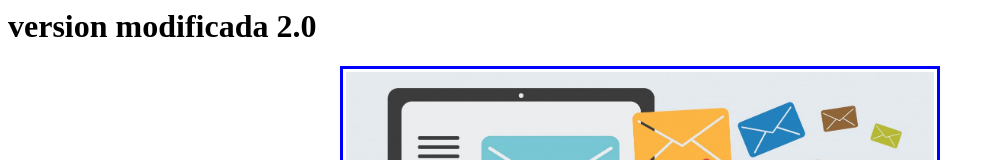
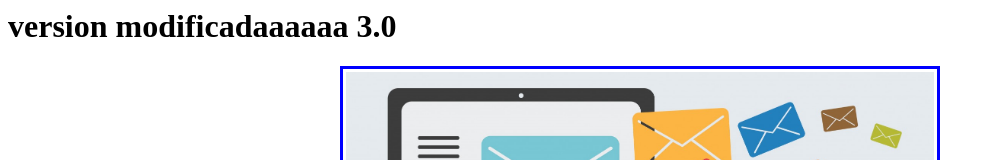
Before and after one commit to lisandroScofano/egg, a plain HTML site: page index.html in a window 1280 px wide. Shown: the top 160 px of the page, without its empty margins (0-994 px from the left). Drawn offline with Linux system fonts and the light colour scheme.

Commit message:
Update index.html

```diff
--- a/index.html
+++ b/index.html
@@ -23,7 +23,7 @@
 </head>
 
 <body>
-    <h1>version modificada 2.0</h1>
+    <h1>version modificadaaaaaa 3.0</h1>
     <div>
         <table>
             <tr>
```
